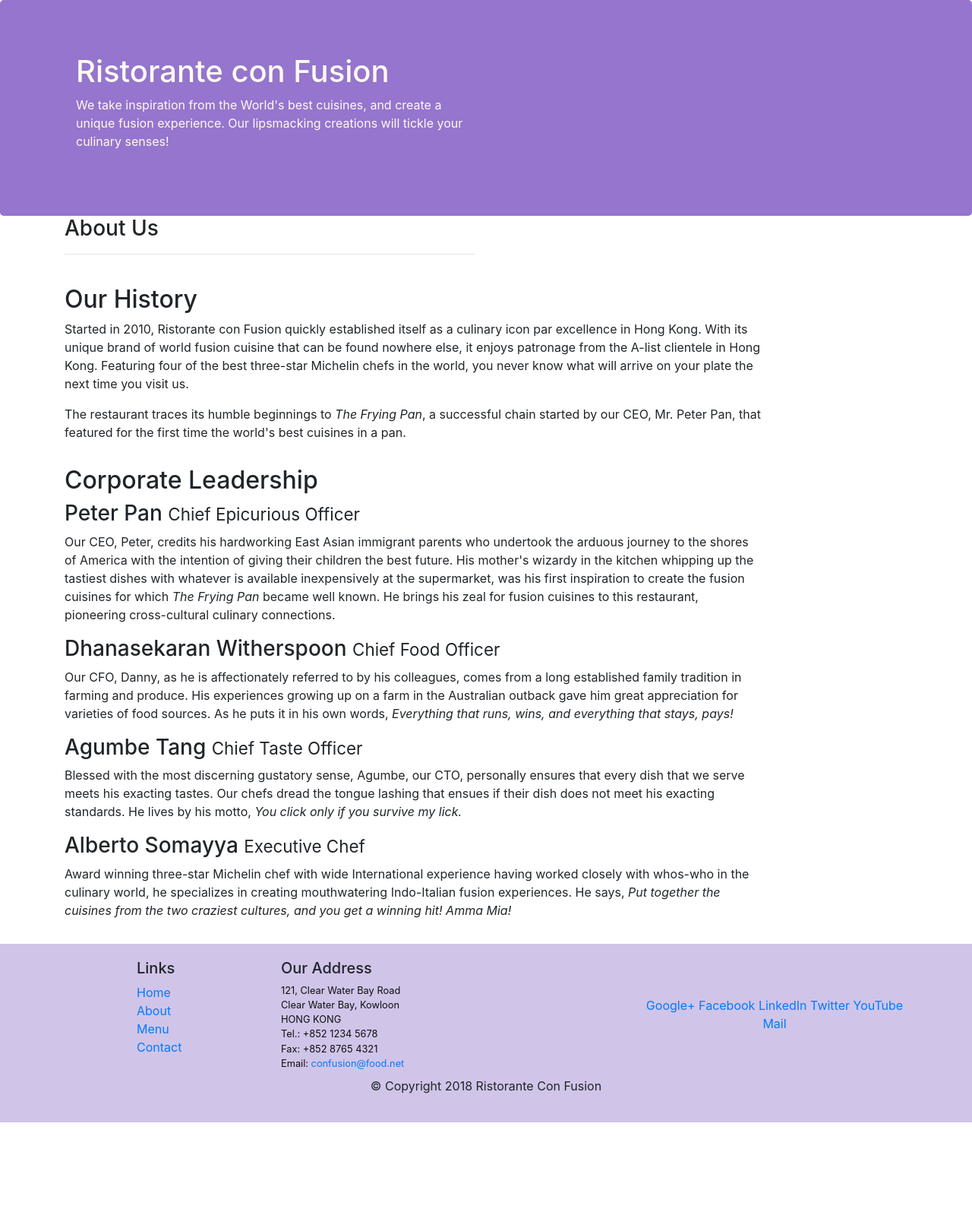
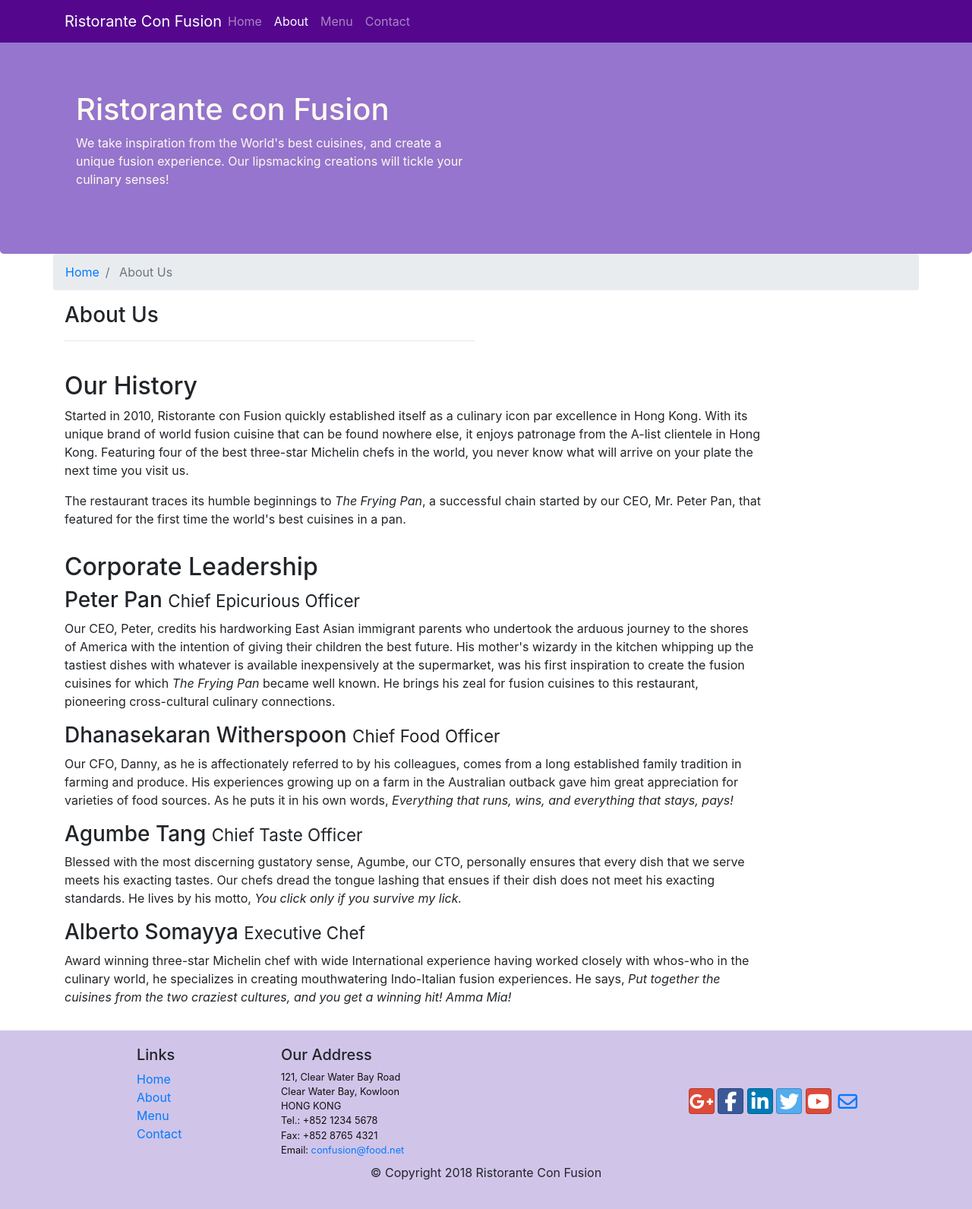
Before and after one commit to juanignaciorc/conFusion, a website: page aboutus.html in a window 1280 px wide. Shown: the whole page at 76% size. Before the commit the page ends 1477 px from the top, so only its background shows below. Drawn offline with nearby package versions, Linux system fonts and the light colour scheme.

Commit message:
icons added

```diff
--- a/aboutus.html
+++ b/aboutus.html
@@ -8,12 +8,30 @@
 
     <!--Bootstrap CSS-->
     <link rel="stylesheet" href="./node_modules/bootstrap/dist/css/bootstrap.min.css">
-    <link rel="stylesheet" href="./styles/aboutus-styles.css">
+    <link rel="stylesheet" href="./node_modules/font-awesome/css/font-awesome.min.css">
+    <link rel="stylesheet" href="node_modules/bootstrap-social/bootstrap-social.css">
+    <link rel="stylesheet" href="./css/styles.css">
     <title>Ristorante Con Fusion: About Us</title>
 
 </head>
 
 <body>
+    <nav class="navbar navbar-dark navbar-expand-sm fixed-top">
+        <div class="container">
+            <button class="navbar-toggler" type="button" data-toggle="collapse" data-target="#Navbar">
+                <span class="navbar-toggler-icon"></span>
+            </button>
+            <a class="navbar-brand mr-auto" href="./index.html">Ristorante Con Fusion</a>
+            <div class="collapse navbar-collapse" id="Navbar">
+                <ul class="navbar-nav mr-auto">
+                    <li class="nav-item"><a class="nav-link" href="./index.html">Home</a></li>
+                    <li class="nav-item active"><a class="nav-link" href="./aboutus.html">About</a></li>
+                    <li class="nav-item"><a class="nav-link" href="#">Menu</a></li>
+                    <li class="nav-item"><a class="nav-link" href="#">Contact</a></li>
+                </ul>
+            </div>
+        </div>
+    </nav>
 
     <header class="jumbotron">
         <div class="container">
@@ -30,6 +48,22 @@
 
     <div class="container">
         <div class="row">
+            <ol class="col-12 breadcrumb">
+
+                <li class="breadcrumb-item">
+
+                    <a href="./index.html">Home</a>
+
+                </li>
+
+                <li class="breadcrumb-item active">
+
+                    About Us
+
+                </li>
+
+            </ol>
+
             <div  class="col-12 col-sm-6 mb-4">
                <h3>About Us</h3>
                <hr>
@@ -69,7 +103,7 @@
                 <div class="col-4 offset-1 col-sm-2">
                     <h5>Links</h5>
                     <ul class="list-unstyled">
-                        <li><a href="#">Home</a></li>
+                        <li><a href="./index.html">Home</a></li>
                         <li><a href="#">About</a></li>
                         <li><a href="#">Menu</a></li>
                         <li><a href="#">Contact</a></li>
@@ -88,12 +122,12 @@
                 </div>
                 <div class="col-12 col-sm-4 align-self-center">
                     <div class="text-center">
-                        <a href="http://google.com/+">Google+</a>
-                        <a href="http://www.facebook.com/profile.php?id=">Facebook</a>
-                        <a href="http://www.linkedin.com/in/">LinkedIn</a>
-                        <a href="http://twitter.com/">Twitter</a>
-                        <a href="http://youtube.com/">YouTube</a>
-                        <a href="mailto:">Mail</a>
+                        <a class="btn btn-social-icon btn-google" href="http://google.com/+"><i class="fa fa-google-plus fa-lg"></i></a>
+                        <a class="btn btn-social-icon btn-facebook" href="http://www.facebook.com/profile.php?id="><i class="fa fa-facebook fa-lg"></i></a>
+                        <a class="btn btn-social-icon btn-linkedin" href="http://www.linkedin.com/in/"><i class="fa fa-linkedin fa-lg"></i></a>
+                        <a class="btn btn-social-icon btn-twitter" href="http://twitter.com/"><i class="fa fa-twitter fa-lg"></i></a>
+                        <a class="btn btn-social-icon btn-google" href="http://youtube.com/"><i class="fa fa-youtube fa-lg"></i></a>
+                        <a class="btn btn-social-icon " href="mailto:"><i class="fa fa-envelope-o fa-lg"></i></a>
                     </div>
                 </div>
            </div>
--- a/styles/aboutus-styles.css
+++ b/css/styles.css
@@ -1,5 +1,10 @@
 body{
-    margin: 0;
+    margin: 50px 0px 0px 0px;
+    z-index: 0;
+}
+.navbar-dark{
+    background-color: rgb(84, 7, 141);
+
 }
 .row-header{
     margin:0px auto;
--- a/package.json
+++ b/package.json
@@ -14,7 +14,9 @@
     "lite-server": "^2.3.0"
   },
   "dependencies": {
+    "@fortawesome/fontawesome-free": "^5.15.1",
     "bootstrap": "^4.0.0",
+    "bootstrap-social": "^5.1.1",
     "jquery": "^3.3.1",
     "popper.js": "^1.12.9"
   }
--- a/styles/index-styles.css
+++ /dev/null
@@ -1,35 +0,0 @@
-body{
-    margin: 0;
-}
-.row-header{
-    margin:0px auto;
-    padding:0px;
-}
-
-.row-content {
-    margin:0px auto;
-    padding: 50px 0px 50px 0px;
-    border-bottom: 1px ridge;
-    min-height:400px;
-}
-.jumbotron{
-    padding: 70px 30px 70px 30px;
-    margin: 0px auto;
-    background: #9575CD;
-    color: floralwhite;
-
-}
-
-address{
-    font-size:80%;
-    margin:0px;
-    color:#0f0f0f;
-}
-
-
-.footer{
-    background-color: #D1C4E9;
-    margin:0px auto;
-    padding: 20px 0px 20px 0px;
-    display: flex;
-}
```
Also changed, not shown: index.html (+37 -15 lines), 1 other file.
